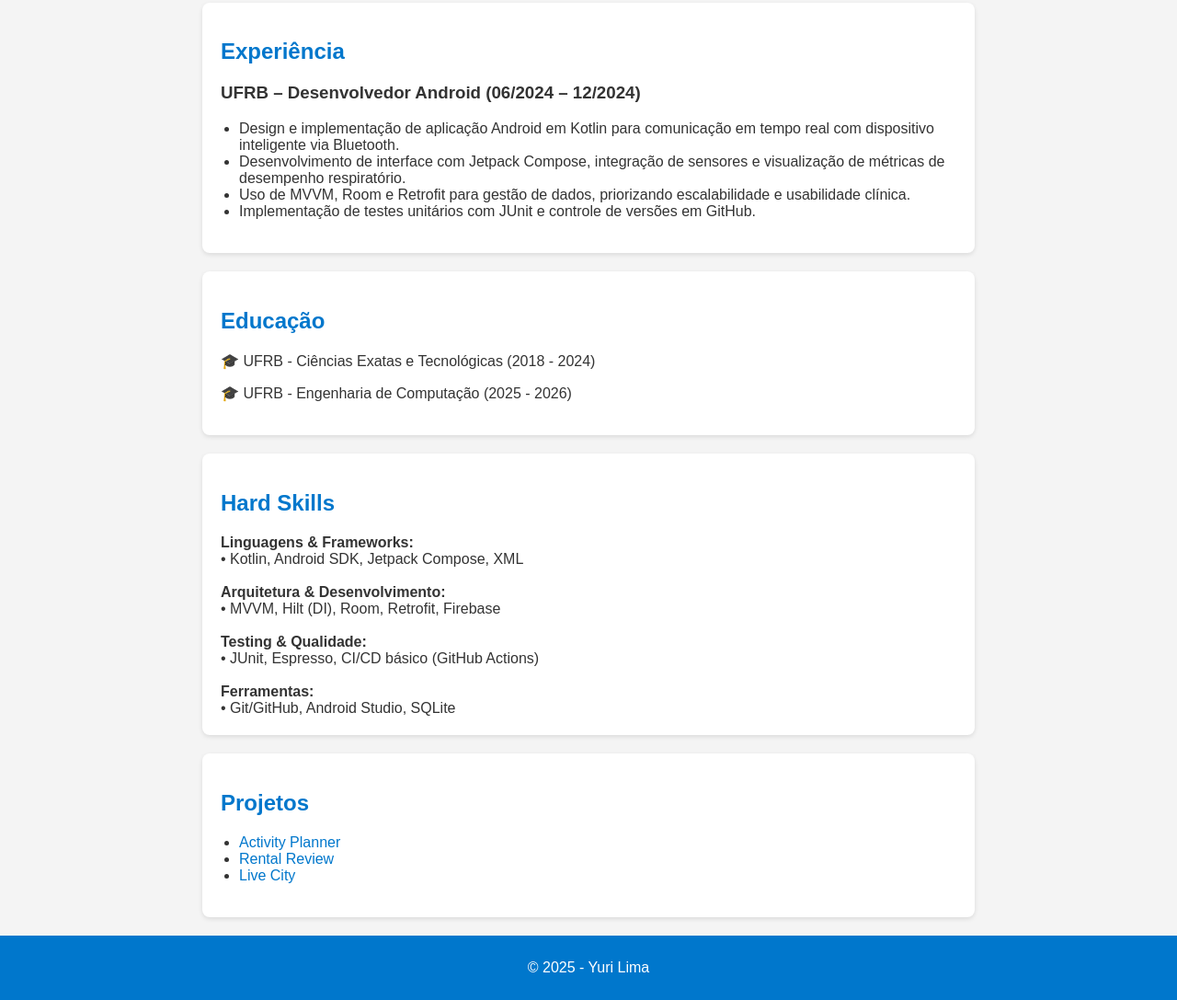
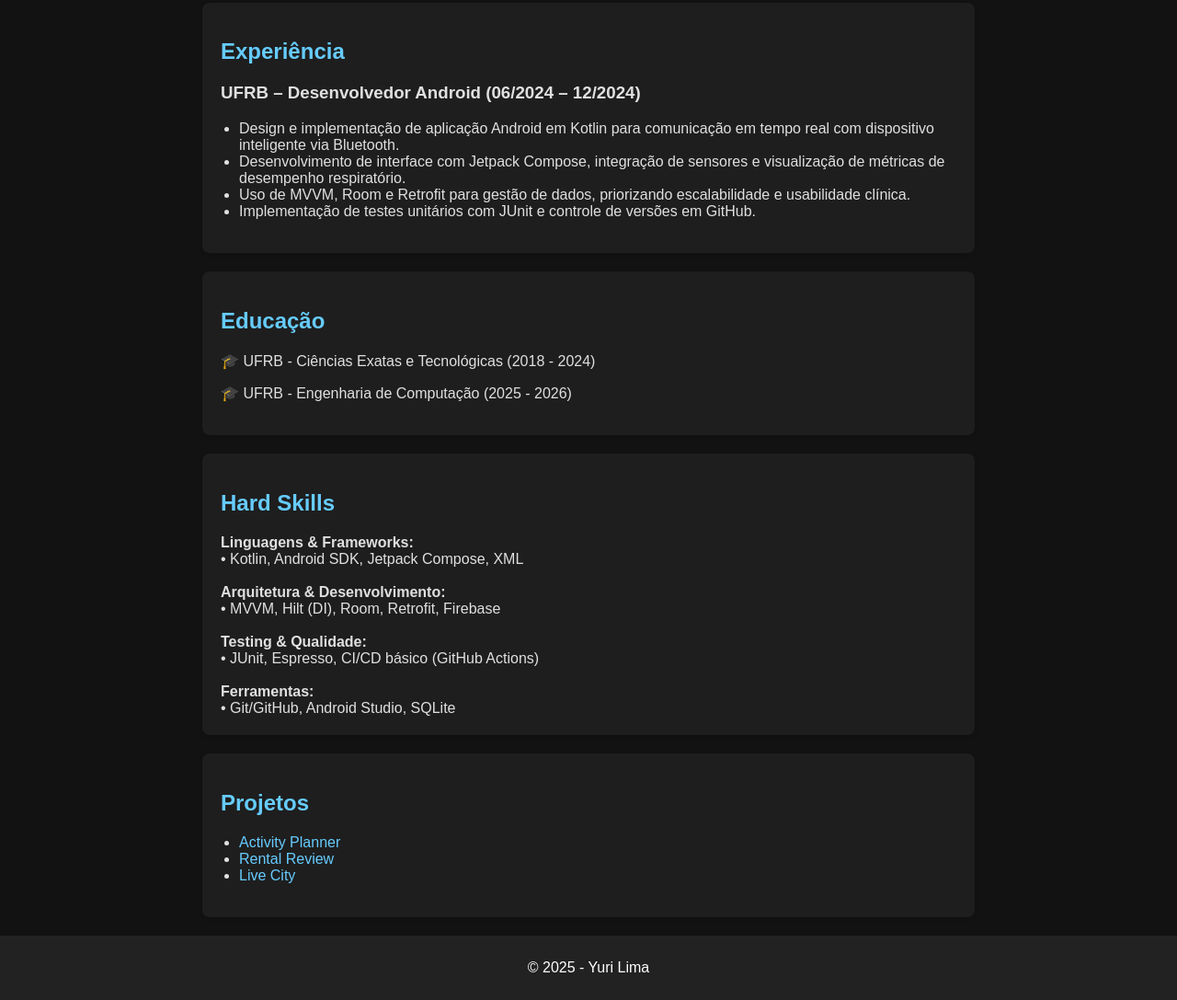
Before and after one commit to yurildss/yurildss.github.io, a plain HTML site: page index.html in a window 1280 px wide. Shown: the part 382-1469 px from the top of the page at 92% size. Drawn offline with Linux system fonts and the light colour scheme.

Commit message:
Update style.css

```diff
--- a/style.css
+++ b/style.css
@@ -2,8 +2,8 @@ body {
     font-family: Arial, sans-serif;
     margin: 0;
     padding: 0;
-    background: #f4f4f4;
-    color: #333;
+    background: #121212;
+    color: #e0e0e0;
 }
 
 header {
@@ -22,7 +22,7 @@ header p {
 }
 
 section {
-    background: white;
+    background: #1e1e1e;
     margin: 20px auto;
     padding: 20px;
     max-width: 800px;
@@ -31,7 +31,7 @@ section {
 }
 
 h2 {
-    color: #0077cc;
+    color: #66ccff;
 }
 
 ul {
@@ -39,7 +39,7 @@ ul {
 }
 
 a {
-    color: #0077cc;
+    color: #66ccff;
     text-decoration: none;
 }
 
@@ -56,7 +56,7 @@ footer {
     text-align: center;
     padding: 10px;
     margin-top: 20px;
-    background: #0077cc;
+    background: #222;
     color: white;
 }
 style
```
